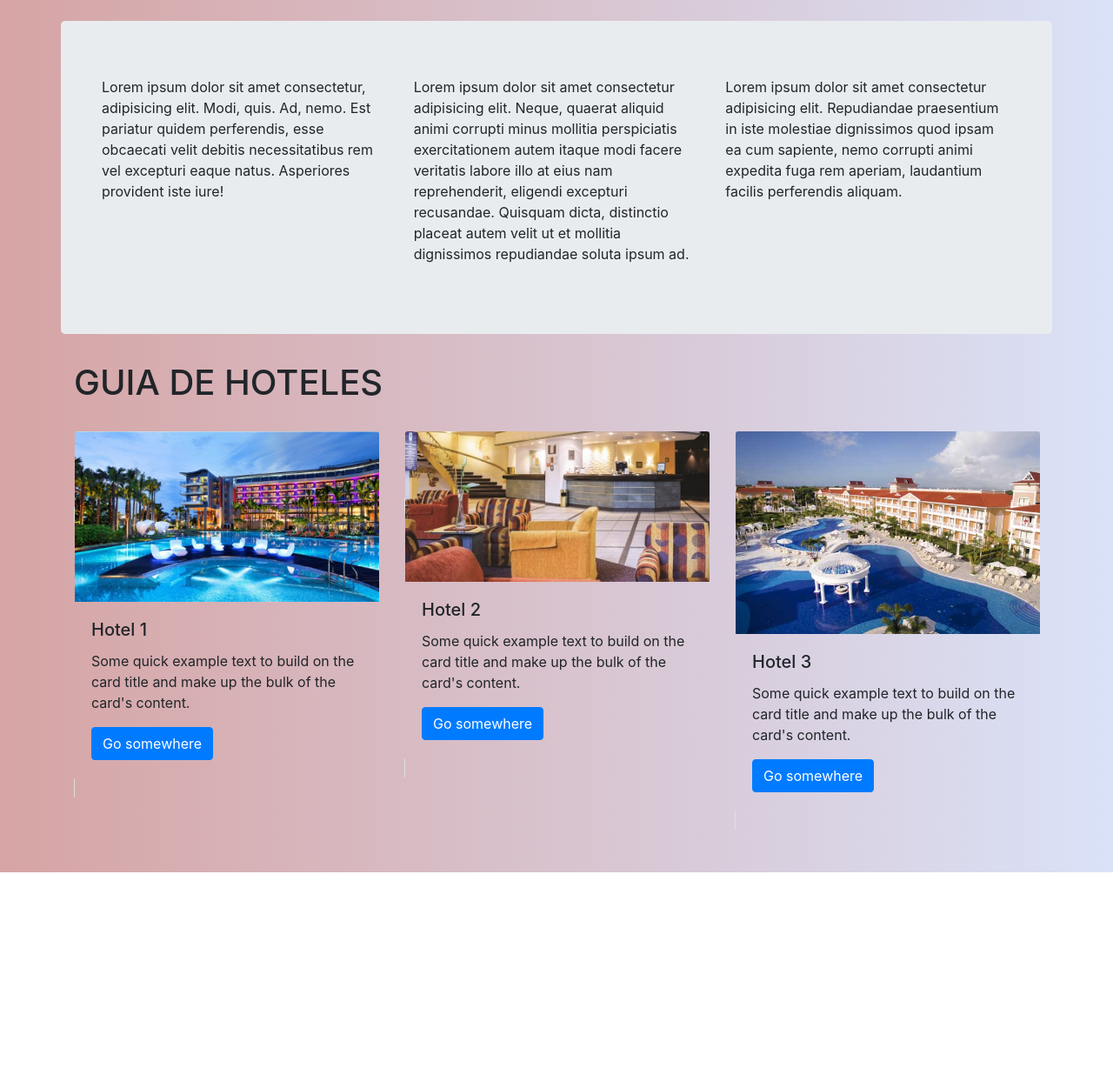
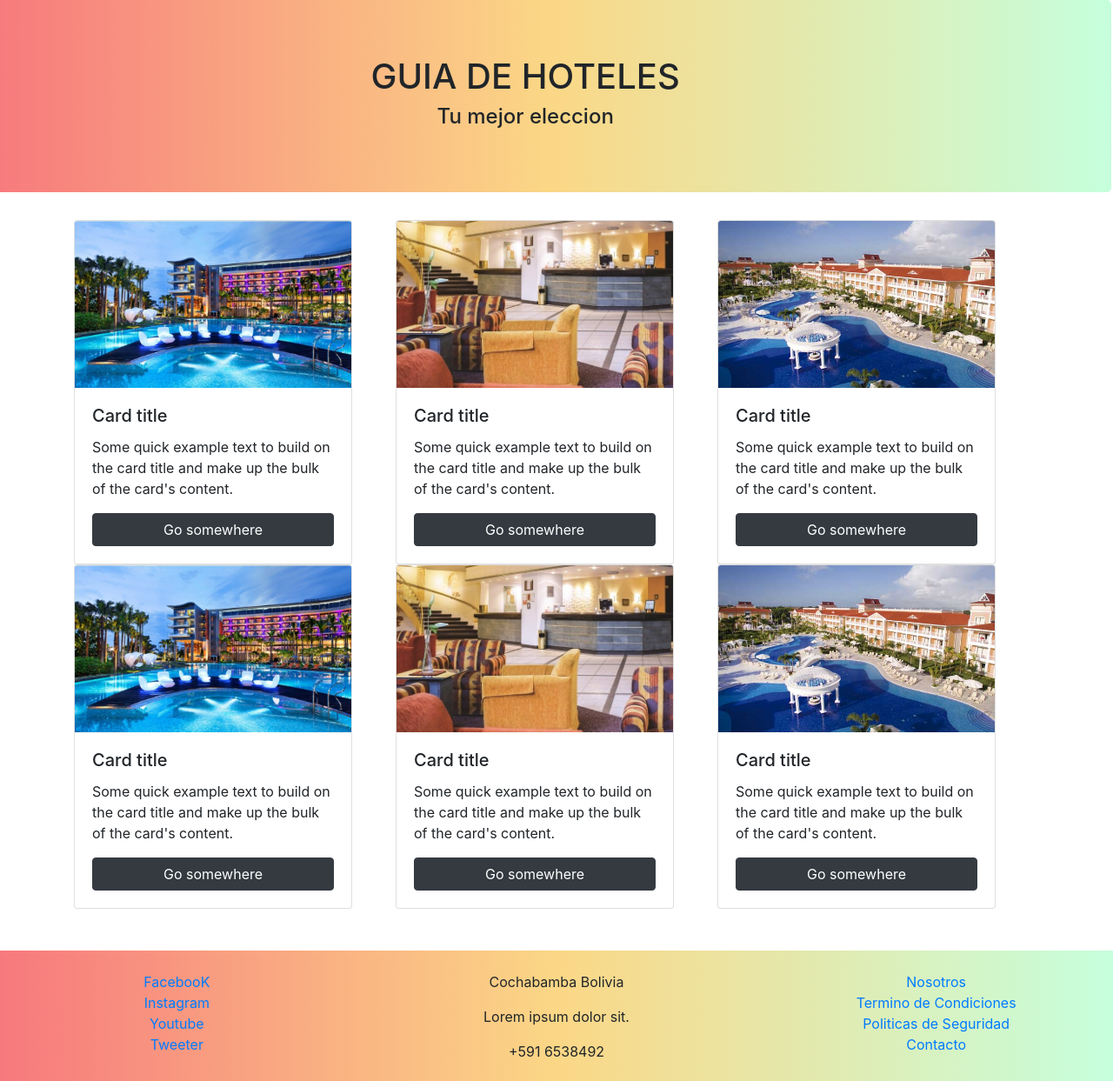
Before and after one commit to Karlx77/coursera, a website: page NodeJS/index.html in a window 1280 px wide. Shown: the whole page at 87% size. Before the commit the page ends 1003 px from the top, so only its background shows below. Drawn offline with nearby package versions, Linux system fonts and the light colour scheme.

Commit message:
insertando flex, y estilos css

```diff
--- a/NodeJS/index.html
+++ b/NodeJS/index.html
@@ -13,58 +13,102 @@
 
   </head>
   <body id="body">
+    <div class="jumbotron row jumbo">
+      <div class="col-md-4"></div>
+      <div class="">
+        <h1 class="text-center">GUIA DE HOTELES</h1>
+        <h4 class="text-center">Tu mejor eleccion</h4>
+      </div>
+      <div class="col-md-4"></div>
+    </div>
+
   <div class="container">
-      <div class="jumbotron mt-4 row">
-        <div class="col-md-4">
-          <p>Lorem ipsum dolor sit amet consectetur, adipisicing elit. Modi, quis. Ad, nemo. Est pariatur quidem perferendis, esse obcaecati velit debitis necessitatibus rem vel excepturi eaque natus. Asperiores provident iste iure!</p>
-        </div>
-        <div class="col-md-4">
-          <p>Lorem ipsum dolor sit amet consectetur adipisicing elit. Neque, quaerat aliquid animi corrupti minus mollitia perspiciatis exercitationem autem itaque modi facere veritatis labore illo at eius nam reprehenderit, eligendi excepturi recusandae. Quisquam dicta, distinctio placeat autem velit ut et mollitia dignissimos repudiandae soluta ipsum ad.</p>
-        </div>
-        <div class="col-md-4">
-          <p>Lorem ipsum dolor sit amet consectetur adipisicing elit. Repudiandae praesentium in iste molestiae dignissimos quod ipsam ea cum sapiente, nemo corrupti animi expedita fuga rem aperiam, laudantium facilis perferendis aliquam.</p>
+    <div class="d-flex flex-wrap">
+      <div class="d-flex flex-column flex-sm-grow-1 cards">
+        <div class="card" style="width: 20rem;">
+          <img class="card-img-top" src="./public/images/hotel1.jpg" class="card-img-top" alt="...">
+          <div class="card-body">
+            <h5 class="card-title">Card title</h5>
+            <p class="card-text">Some quick example text to build on the card title and make up the bulk of the card's content.</p>
+            <a href="#" class="btn btn-dark btn-block">Go somewhere</a>
           </div>
         </div>
       </div>
-  <div class="container">
-      <h1>GUIA DE HOTELES</h1><br>
-      <div class="row">
-         <div class="col-md-4">
-          <div class="card" style="width: 18rem;" id="card">
-            <img class="card-img-top" src="public/images/hotel1.jpg" alt="Card image cap">
+      <div class="d-flex flex-column flex-sm-grow-1 cards">
+        <div class="card" style="width: 20rem;">
+          <img class="card-img-top" src="./public/images/hotel2.jpg" class="card-img-top" alt="...">
           <div class="card-body">
-              <h5 class="card-title">Hotel 1</h5>
+            <h5 class="card-title">Card title</h5>
             <p class="card-text">Some quick example text to build on the card title and make up the bulk of the card's content.</p>
-              <a href="#" class="btn btn-primary">Go somewhere</a>
+            <a href="#" class="btn btn-dark btn-block">Go somewhere</a>
           </div>
         </div>
       </div>
-         <div class="col-md-4">
-          <div class="card" style="width: 18rem;" id="card">
-            <img class="card-img-top" src="public/images/hotel2.jpg" alt="Card image cap">
+      <div class="d-flex flex-column flex-sm-grow-1 cards">
+        <div class="card" style="width: 20rem;">
+          <img class="card-img-top" src="./public/images/hotel3.jpg" class="card-img-top" alt="...">
           <div class="card-body">
-              <h5 class="card-title">Hotel 2</h5>
+            <h5 class="card-title">Card title</h5>
             <p class="card-text">Some quick example text to build on the card title and make up the bulk of the card's content.</p>
-              <a href="#" class="btn btn-primary">Go somewhere</a>
+            <a href="#" class="btn btn-dark btn-block">Go somewhere</a>
           </div>
         </div>
       </div>
-         <div class="col-md-4">
-          <div class="card" style="width: 18rem;" id="card" >
-            <img class="card-img-top" src="public/images/hotel3.jpg" alt="Card image cap">
+      <div class="d-flex flex-column flex-sm-grow-1 cards">
+        <div class="card" style="width: 20rem;">
+          <img class="card-img-top" src="./public/images/hotel1.jpg" class="card-img-top" alt="...">
           <div class="card-body">
-              <h5 class="card-title">Hotel 3</h5>
+            <h5 class="card-title">Card title</h5>
             <p class="card-text">Some quick example text to build on the card title and make up the bulk of the card's content.</p>
-              <a href="#" class="btn btn-primary">Go somewhere</a>
+            <a href="#" class="btn btn-dark btn-block">Go somewhere</a>
           </div>
         </div>
       </div>
+      <div class="d-flex flex-column flex-sm-grow-1 cards">
+        <div class="card" style="width: 20rem;">
+          <img class="card-img-top" src="./public/images/hotel2.jpg" class="card-img-top" alt="...">
+          <div class="card-body">
+            <h5 class="card-title">Card title</h5>
+            <p class="card-text">Some quick example text to build on the card title and make up the bulk of the card's content.</p>
+            <a href="#" class="btn btn-dark btn-block">Go somewhere</a>
           </div>
-  </div><br><br>
+        </div>
+      </div>
+      <div class="d-flex flex-column flex-sm-grow-1 cards">
+        <div class="card" style="width: 20rem;">
+          <img class="card-img-top" src="./public/images/hotel3.jpg" class="card-img-top" alt="...">
+          <div class="card-body">
+            <h5 class="card-title">Card title</h5>
+            <p class="card-text">Some quick example text to build on the card title and make up the bulk of the card's content.</p>
+            <a href="#" class="btn btn-dark btn-block">Go somewhere</a>
+          </div>
+        </div>
+      </div>
 
-  <footer class=""> </footer>
+    </div>
+  </div> <br><br>
 
-
+  <footer class="">
+      <div class="row">
+          <div class="col-md-4 d-flex flex-column align-items-center mt-4">
+            <a href=""><span>FacebooK</span></a>
+            <a href=""><span>Instagram</span></a>
+            <a href=""><span>Youtube</span></a>
+            <a href=""><span>Tweeter</span></a>
+          </div>
+          <div class="col-md-4 d-flex flex-column align-items-center mt-4">
+            <address>Cochabamba Bolivia</address>
+            <p>Lorem ipsum dolor sit.</p>
+            <p>+591 6538492</p>
+        </div>
+          <div class="col-md-4 d-flex flex-column align-items-center mt-4">
+            <a href=""><span>Nosotros</span></a>
+            <a href=""><span>Termino de Condiciones</span></a>
+            <a href=""><span>Politicas de Seguridad</span></a>
+            <a href=""><span>Contacto</span></a>
+          </div>
+      </div>
+  </footer>
     <!-- Optional JavaScript -->
     <!-- jQuery first, then Popper.js, then Bootstrap JS -->
     <script src="node_modules/jquery/dist/jquery.slim.min.js"></script>
--- a/NodeJS/public/css/main.css
+++ b/NodeJS/public/css/main.css
@@ -1,10 +1,25 @@
-body{
-    background: #DAE2F8;  /* fallback for old browsers */
-   background: -webkit-linear-gradient(to right, #D6A4A4, #DAE2F8);  /* Chrome 10-25, Safari 5.1-6 */
-    background: linear-gradient(to right, #D6A4A4, #DAE2F8);/* W3C, IE 10+/ Edge, Firefox 16+, Chrome 26+, Opera 12+, Safari 7+ */
 
- }
-#card{
-    background:white;
-    display: inline;
+.jumbo{
+    background: #C6FFDD;  /* fallback for old browsers */
+    background: -webkit-linear-gradient(to right, #f7797d, #FBD786, #C6FFDD);  /* Chrome 10-25, Safari 5.1-6 */
+    background: linear-gradient(to right, #f7797d, #FBD786, #C6FFDD); /* W3C, IE 10+/ Edge, Firefox 16+, Chrome 26+, Opera 12+, Safari 7+ */
+    width:101%;
+    display: inline-flex;
 }
+.card{
+   display: inline-flex;
+}
+.card-img-top{
+    width: 100%;
+    height: 15vw;
+    object-fit: cover;
+}
+
+
+footer{
+    background: #C6FFDD;
+    background: -webkit-linear-gradient(to right, #f7797d, #FBD786, #C6FFDD);
+    background: linear-gradient(to right, #f7797d, #FBD786, #C6FFDD);
+    width: 100%;
+    height: 150px;
+}
```
Lines whose indentation alone changed are shown as unchanged.
